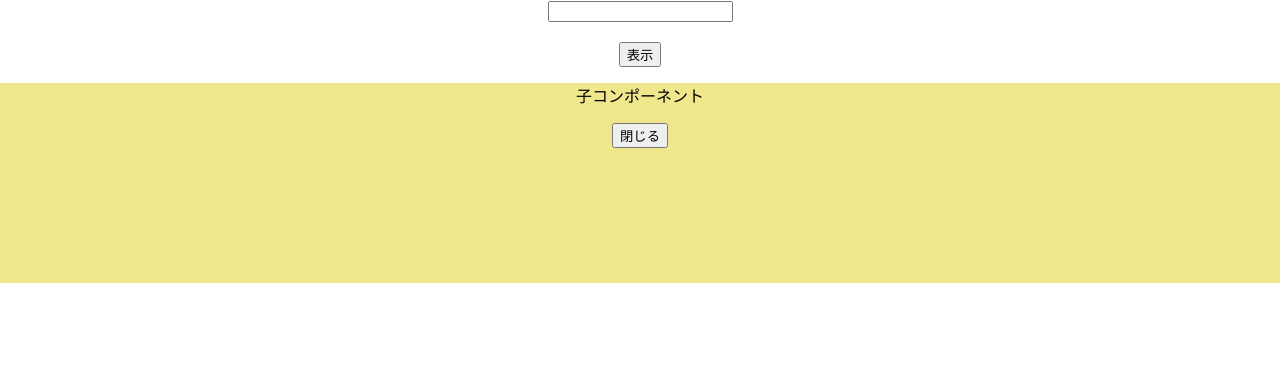
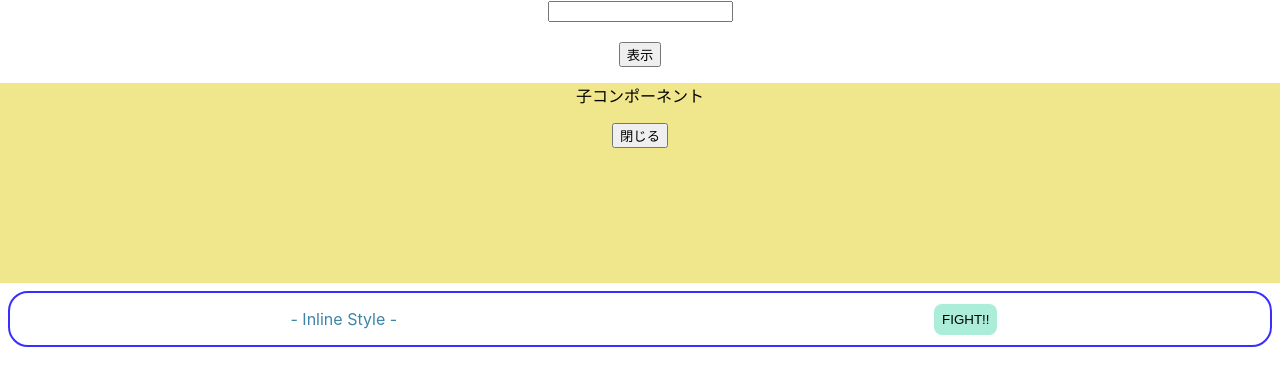
Before and after one commit to Toridesu/myStudy, a React (Create React App) app in the folder 20241101_React_Udemy_02/my-react-app_02/: page / in a window 1280 px wide. Shown: the top 386 px of the page. Built offline with nearby package versions, Linux system fonts and the light colour scheme.

Commit message:
通常のCSS

```diff
--- a/20241101_React_Udemy_02/my-react-app_02/src/App.jsx
+++ b/20241101_React_Udemy_02/my-react-app_02/src/App.jsx
@@ -1,6 +1,7 @@
 import { useState, useCallback } from 'react';
 import './App.css';
 import { ChildArea } from './ChildArea';
+import { InlineStyle } from './components/InlineStyle';
 
 function App() {
   const [text, setText] = useState('');
@@ -16,7 +17,8 @@
       <br />
       <br />
       <button onClick={onClickOpen}>表示</button>
-      <ChildArea open={open} onClickClose={onClickClose}/>
+      <ChildArea open={open} onClickClose={onClickClose} />
+      <InlineStyle />
     </div>
   );
 }
--- /dev/null
+++ b/20241101_React_Udemy_02/my-react-app_02/src/components/InlineStyle.jsx
@@ -0,0 +1,28 @@
+export const InlineStyle = () => {
+  const containerStyle = {
+    border: 'solid 2px #392eff',
+    borderRadius: '20px',
+    padding: '8px',
+    margin: '8px',
+    display: 'flex',
+    justifyContent: 'space-around',
+    alignItems: 'center',
+  };
+  const titleStyle = {
+    margin: '8px',
+    color: '#3d84a8',
+  };
+  const buttonStyle = {
+    backgroundColor: '#abedd8',
+    border: 'none',
+    padding: '8px',
+    borderRadius: '8px',
+  };
+
+  return (
+    <div style={containerStyle}>
+      <p style={titleStyle}>- Inline Style -</p>
+      <button style={buttonStyle}>FIGHT!!</button>
+    </div>
+  );
+};
```
